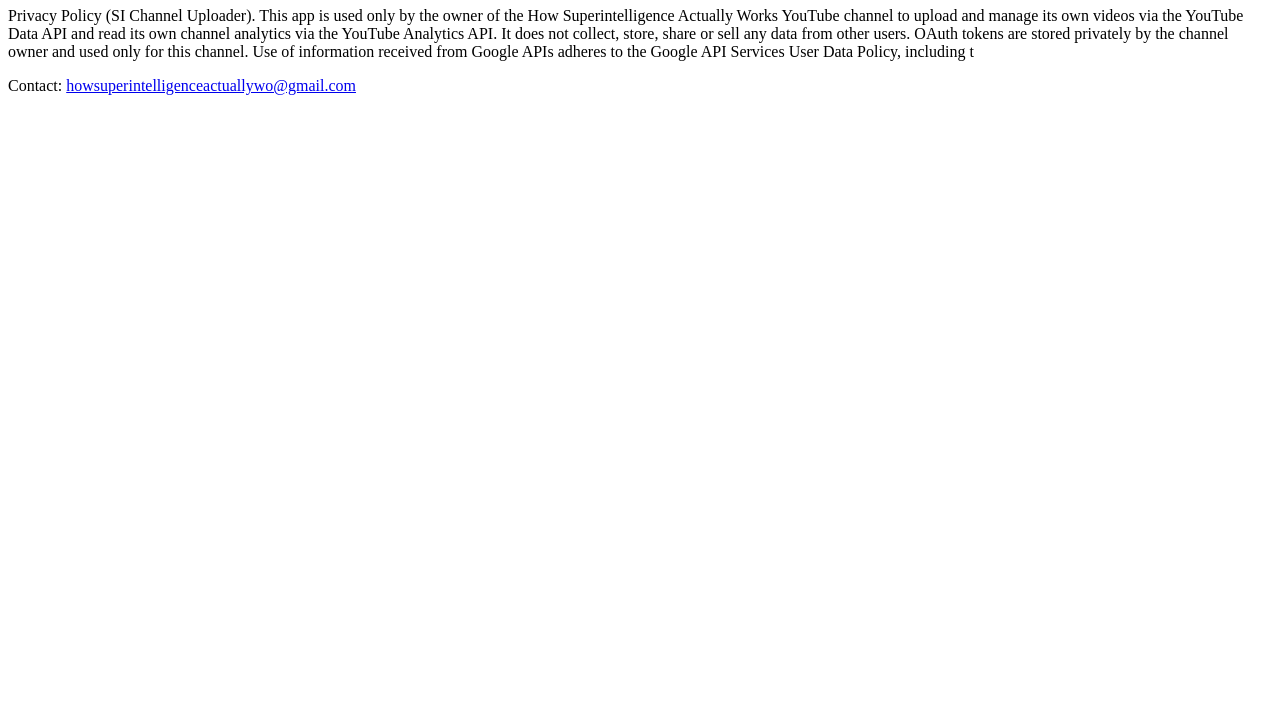
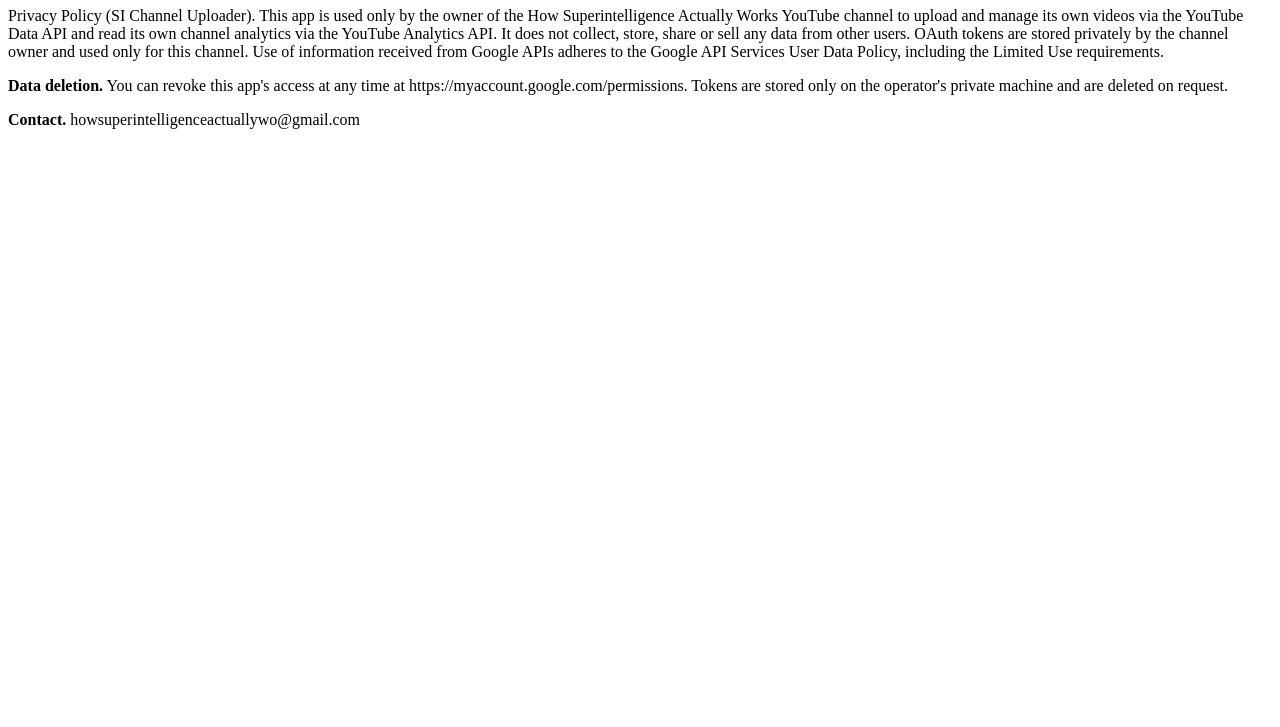
Before and after one commit to superintelligenceactuallyworks/superintelligenceactuallyworks.github.io, a plain HTML site: page privacy.html in a window 1280 px wide. Shown: the part 73-800 px from the top of the page. Drawn offline with Linux system fonts and the light colour scheme.

Commit message:
Complete privacy policy

```diff
--- a/privacy.html
+++ b/privacy.html
@@ -7,7 +7,7 @@
 </head>
 <body>
 <h1>Privacy Policy</h1>
-<p>Privacy Policy (SI Channel Uploader). This app is used only by the owner of the How Superintelligence Actually Works YouTube channel to upload and manage its own videos via the YouTube Data API and read its own channel analytics via the YouTube Analytics API. It does not collect, store, share or sell any data from other users. OAuth tokens are stored privately by the channel owner and used only for this channel. Use of information received from Google APIs adheres to the Google API Services User Data Policy, including t</p>
-<p>Contact: <a href="mailto:howsuperintelligenceactuallywo@gmail.com">howsuperintelligenceactuallywo@gmail.com</a></p>
-</body>
-</html>
+<p>Privacy Policy (SI Channel Uploader). This app is used only by the owner of the How Superintelligence Actually Works YouTube channel to upload and manage its own videos via the YouTube Data API and read its own channel analytics via the YouTube Analytics API. It does not collect, store, share or sell any data from other users. OAuth tokens are stored privately by the channel owner and used only for this channel. Use of information received from Google APIs adheres to the Google API Services User Data Policy, including the Limited Use requirements.</p>
+<p><b>Data deletion.</b> You can revoke this app's access at any time at https://myaccount.google.com/permissions. Tokens are stored only on the operator's private machine and are deleted on request.</p>
+<p><b>Contact.</b> howsuperintelligenceactuallywo@gmail.com</p>
+</body></html>
```
